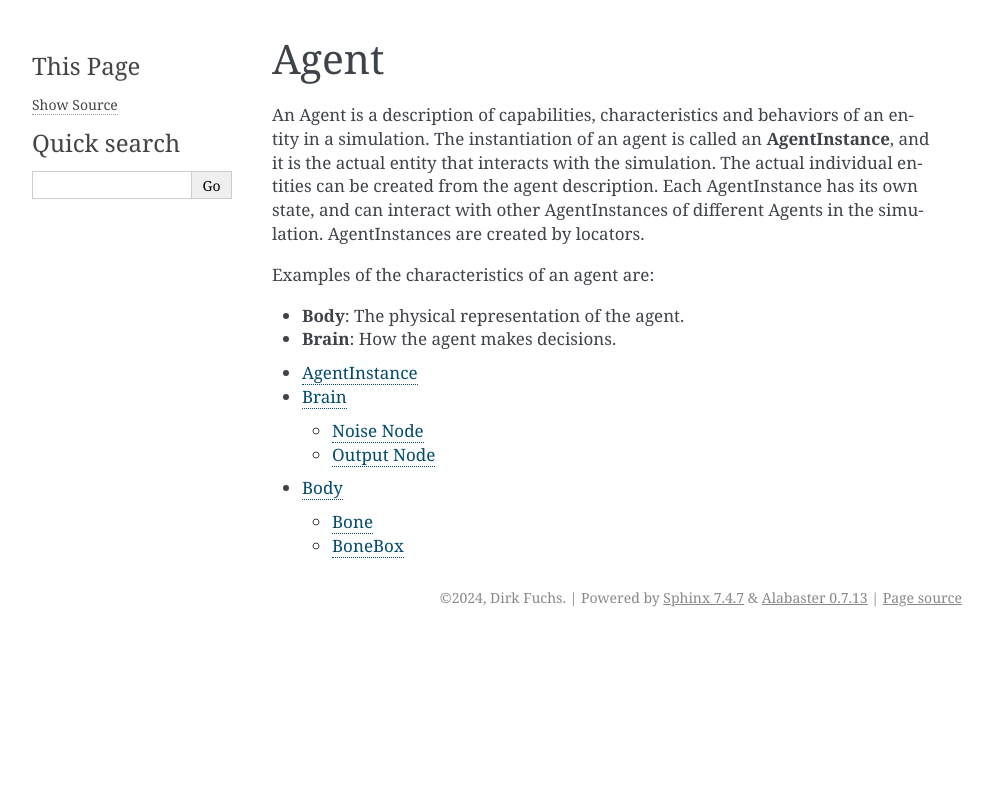
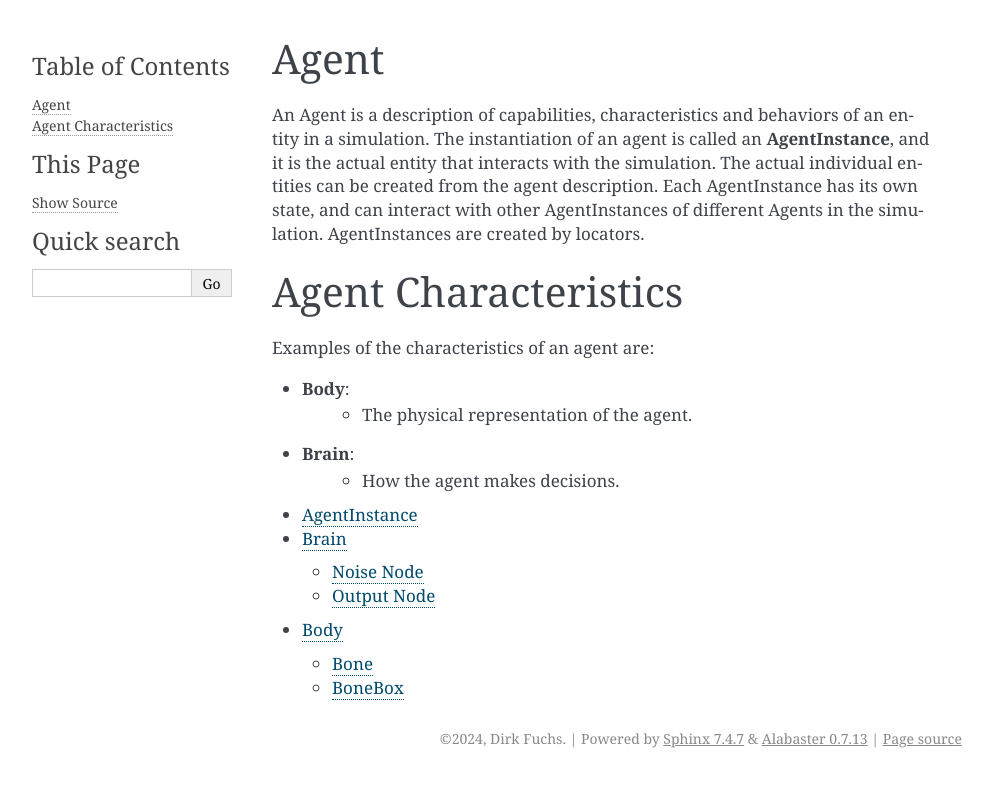
Before and after one commit to difu/Brainiac2, a Sphinx documentation site: the page built from docs/source/manual/agent/index.rst, in a window 1280 px wide. Shown: the top 787 px of the page, without its empty margins (148-1141 px from the left). Built offline with Sphinx 7.4.7, drawn with Linux system fonts in a browser that asks for light colours.

Commit message:
Add detailed agent characteristics section to the manual
Introduce a new "Agent Characteristics" section in the manual to better describe the body and brain components of an agent. This change enhances the readability and understanding of agent features for users.

```diff
--- a/docs/source/manual/agent/index.rst
+++ b/docs/source/manual/agent/index.rst
@@ -7,10 +7,15 @@ The actual individual entities can be created from the agent description.
 Each AgentInstance has its own state, and can interact with other AgentInstances of different Agents in the simulation.
 AgentInstances are created by locators.
 
+Agent Characteristics
+=====================
 Examples of the characteristics of an agent are:
 
-- **Body**: The physical representation of the agent.
-- **Brain**: How the agent makes decisions.
+- **Body**:
+    - The physical representation of the agent.
+
+- **Brain**:
+    - How the agent makes decisions.
 
 
 
```
